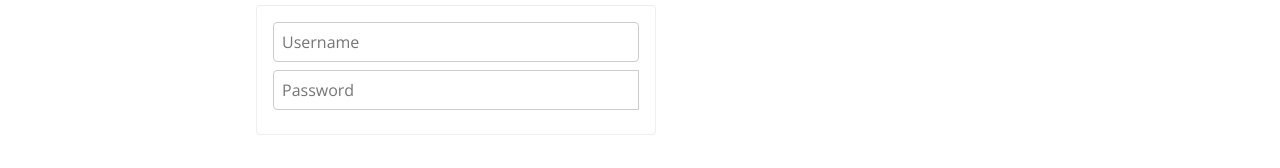
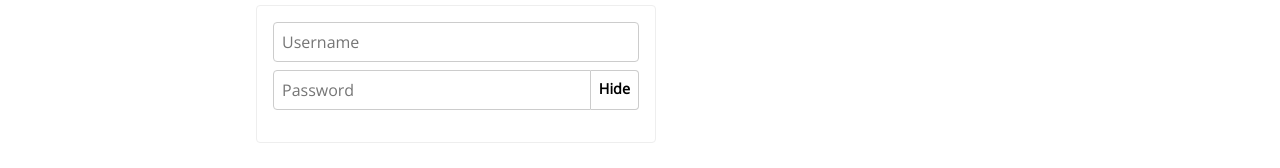
Before and after one commit to gonpeche/styledComponentsProject, a React (Create React App) app: page /login in a window 1280 px wide. Shown: the part 143-311 px from the top of the page. Built offline with nearby package versions, Linux system fonts and the light colour scheme.

Commit message:
toggle Hide Show password label

```diff
--- a/src/components/common/PasswordInput.js
+++ b/src/components/common/PasswordInput.js
@@ -10,9 +10,43 @@ const PasswordInputStyled = styled(Input).attrs(() => ({
     border-bottom-right-radius: 0;
 `;
 
+const PasswordInputWrapper = styled.div`
+    display: flex;
+    ~div {
+        margin-bottom: 8px;
+    }
+`;
+
+const ToggleButton = styled.div`
+    height: 40px;
+    border: 1px solid #ccc;
+    box-sizing: border-box;
+    font-size: 0.9em;
+    display: flex;
+    padding: 8px;
+    border-left: 0;
+    border-top-right-radius: 4px;
+    border-bottom-right-radius: 4px;
+    background: white;
+    font-weight: bold;
+    cursor: pointer;
+    user-select: none;
+    color: black;
+`;
+
 export function PasswordInput(props) {
-    const [showPassword, setShowPassord] = useState(false)
+    const [showPassword, setShowPassord] = useState(true)
     return (
-        <PasswordInputStyled {...props} />
+        <>
+            <PasswordInputWrapper>
+                <PasswordInputStyled {...props} />
+                <ToggleButton onClick={() => setShowPassord(!showPassword)}>
+                    {showPassword ? 'Hide' : 'Show'}
+                </ToggleButton>
+            </PasswordInputWrapper>
+            <div>
+                {showPassword ? props.value : '' }
+            </div>
+        </>
     )
 }
```
